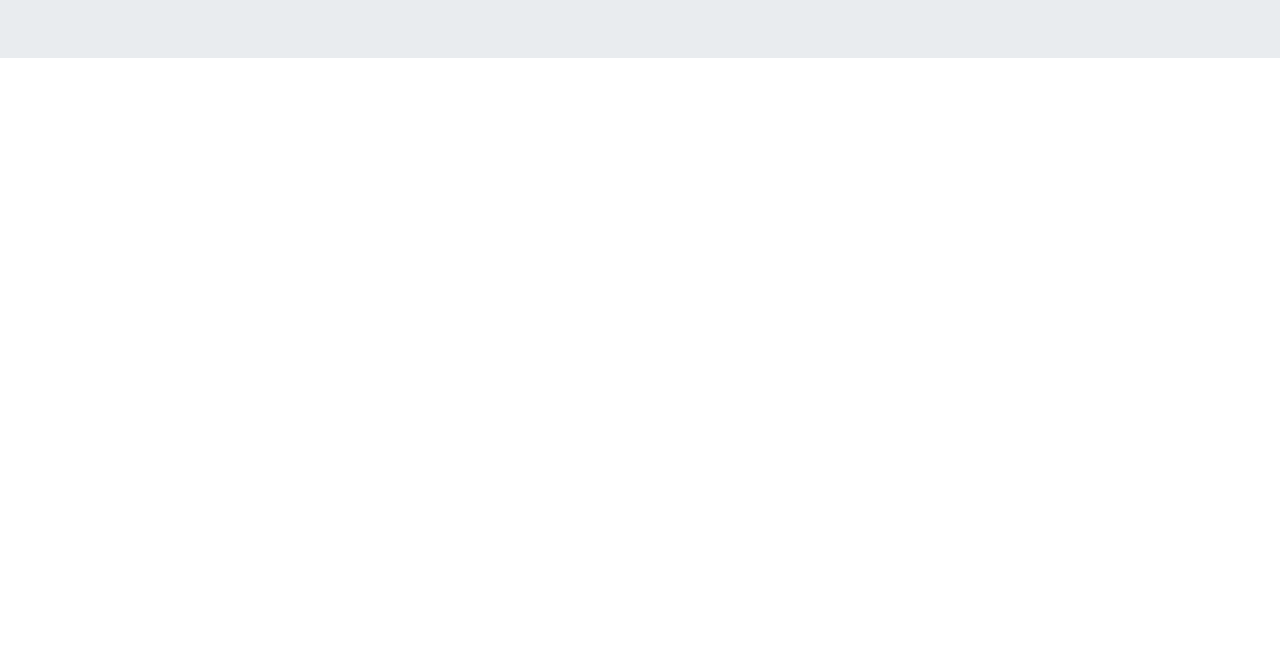
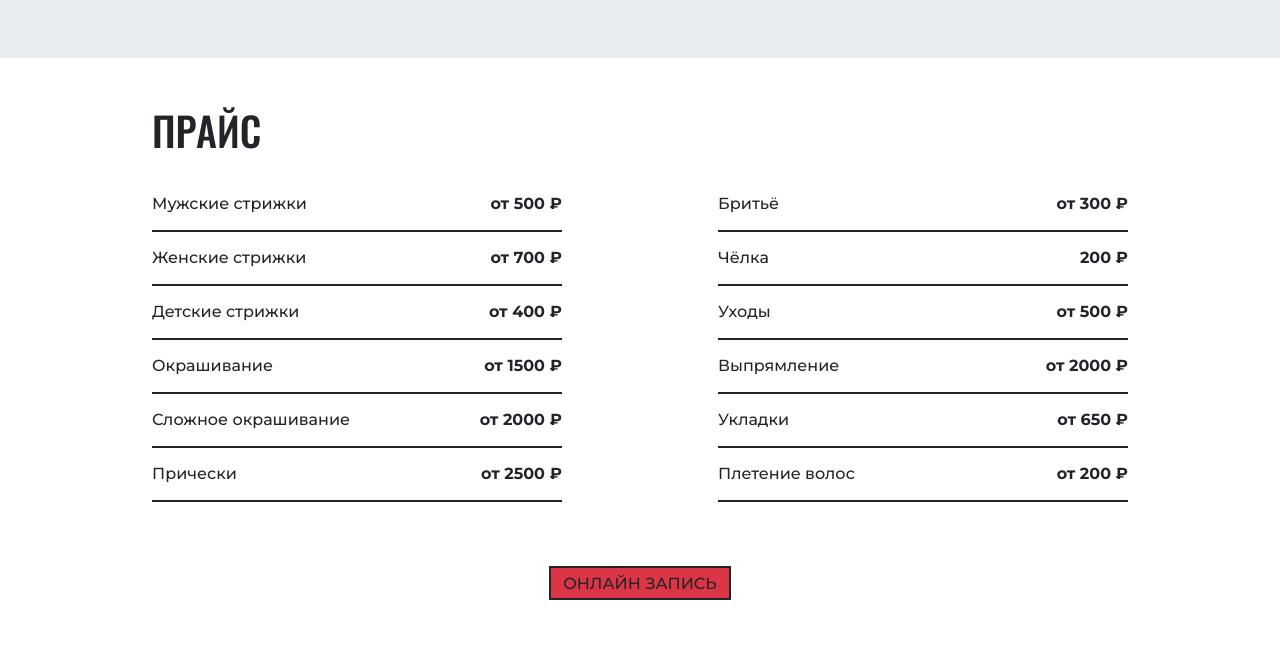
Before and after one commit to nellu-art/londoninn, a plain HTML site: page index.html in a window 1280 px wide. Shown: the part 1342-2006 px from the top of the page. Before the commit the page ends 1400 px from the top, so only its background shows below. Drawn offline with Linux system fonts and the light colour scheme.

Commit message:
create pricesSection, add new font, update globals

```diff
--- a/css/_fonts.css
+++ b/css/_fonts.css
@@ -25,3 +25,10 @@
   font-weight: 700;
   font-style: normal;
 }
+
+@font-face {
+  font-family: 'Oswald-Medium';
+  src: url('../fonts/Oswald-Medium.ttf');
+  font-weight: 500;
+  font-style: normal;
+}
--- a/css/_global.css
+++ b/css/_global.css
@@ -13,7 +13,12 @@ body {
   margin: 0;
 }
 
-h1, h2, h3, h4, h5, h6 {
+h1,
+h2,
+h3,
+h4,
+h5,
+h6 {
   margin: 0;
   padding: 0;
 }
@@ -23,7 +28,8 @@ p {
   padding: 0;
 }
 
-ul, ol {
+ul,
+ol {
   margin: 0;
   padding: 0;
   list-style: none;
@@ -37,3 +43,21 @@ a {
 img {
   max-width: 100%;
 }
+
+h2 {
+  font-family: 'Oswald-Medium';
+  text-transform: uppercase;
+  font-size: 40px;
+}
+
+@media (min-width: 1200px) {
+  main .container-lg {
+    max-width: 1000px;
+  }
+}
+
+@media (min-width: 1400px) {
+  main .container-lg {
+    max-width: 1240px;
+  }
+}
--- /dev/null
+++ b/css/pricesSection.css
@@ -0,0 +1,39 @@
+.pricesSection {
+  padding-top: 48px;
+}
+
+.pricesSection .priceList {
+  flex-basis: 42%;
+}
+
+.pricesSection .priceList li {
+  padding: 14px 0;
+  border-bottom: 2px solid var(--bs-dark);
+  display: flex;
+  justify-content: space-between;
+}
+
+.pricesSection .priceList li .priceName {
+  font-family: 'Montserrat-Medium';
+}
+
+.pricesSection .priceList li .priceValue {
+  font-family: 'Montserrat-Bold';
+}
+
+.pricesSection .priceButton {
+  text-transform: uppercase;
+  margin: 64px 0;
+  background-color: var(--bs-danger);
+  font-family: 'Montserrat-Medium';
+  padding: 6px 12px;
+  padding-top: 8px;
+  border: 2px solid var(--bs-dark);
+  font-size: 16px;
+  line-height: 1;
+  color: var(--bs-dark);
+}
+.pricesSection .priceButton:hover {
+  color: var(--bs-dark);
+  background-color: #e46774;
+}
--- a/css/style.css
+++ b/css/style.css
@@ -6,3 +6,4 @@
 /* components imports */
 @import 'header.css';
 @import 'sloganSection.css';
+@import 'pricesSection.css'
--- a/index.html
+++ b/index.html
@@ -27,7 +27,7 @@
         <div class="collapse navbar-collapse" id="navbarNav">
           <ul class="navbar-nav navbarList">
             <li class="nav-item">
-              <a class="nav-link" href="#">цены и услуги</a>
+              <a class="nav-link" href="#pricesSection">цены и услуги</a>
             </li>
             <li class="nav-item">
               <a class="nav-link" href="#">lookbook</a>
@@ -92,6 +92,89 @@
       </div>
 
     </section>
+
+    <section class="pricesSection" id="pricesSection">
+      <div class="container-lg">
+
+
+        <h2>Прайс</h2>
+
+        <div class="d-flex mt-4 justify-content-between">
+          <ul class="priceList">
+            <li>
+              <span class="priceName">Мужские стрижки</span>
+              <span class="priceValue">от 500 &#8381; </span>
+            </li>
+
+            <li>
+              <span class="priceName">Женские стрижки</span>
+              <span class="priceValue">от 700 &#8381; </span>
+            </li>
+
+            <li>
+              <span class="priceName">Детские стрижки</span>
+              <span class="priceValue">от 400 &#8381; </span>
+            </li>
+
+            <li>
+              <span class="priceName">Окрашивание</span>
+              <span class="priceValue">от 1500 &#8381; </span>
+            </li>
+
+            <li>
+              <span class="priceName">Сложное окрашивание</span>
+              <span class="priceValue">от 2000 &#8381; </span>
+            </li>
+
+            <li>
+              <span class="priceName">Прически</span>
+              <span class="priceValue">от 2500 &#8381; </span>
+            </li>
+          </ul>
+
+          <ul class="priceList">
+            <li>
+              <span class="priceName">Бритьё</span>
+              <span class="priceValue">от 300 &#8381; </span>
+            </li>
+
+            <li>
+              <span class="priceName">Чёлка</span>
+              <span class="priceValue">200 &#8381; </span>
+            </li>
+
+            <li>
+              <span class="priceName">Уходы</span>
+              <span class="priceValue">от 500 &#8381; </span>
+            </li>
+
+            <li>
+              <span class="priceName">Выпрямление</span>
+              <span class="priceValue">от 2000 &#8381; </span>
+            </li>
+
+            <li>
+              <span class="priceName">Укладки</span>
+              <span class="priceValue">от 650 &#8381; </span>
+            </li>
+
+            <li>
+              <span class="priceName">Плетение волос</span>
+              <span class="priceValue">от 200 &#8381; </span>
+            </li>
+          </ul>
+        </div>
+
+        <div class="d-flex align-items-center justify-content-center">
+          <a href="#" class="priceButton">
+            Онлайн запись
+          </a>
+        </div>
+
+      </div>
+
+
+    </section>
   </main>
 </body>
 
```
Also changed, not shown: fonts/Oswald-Medium.ttf (added). Lines whose indentation alone changed are shown as unchanged.
